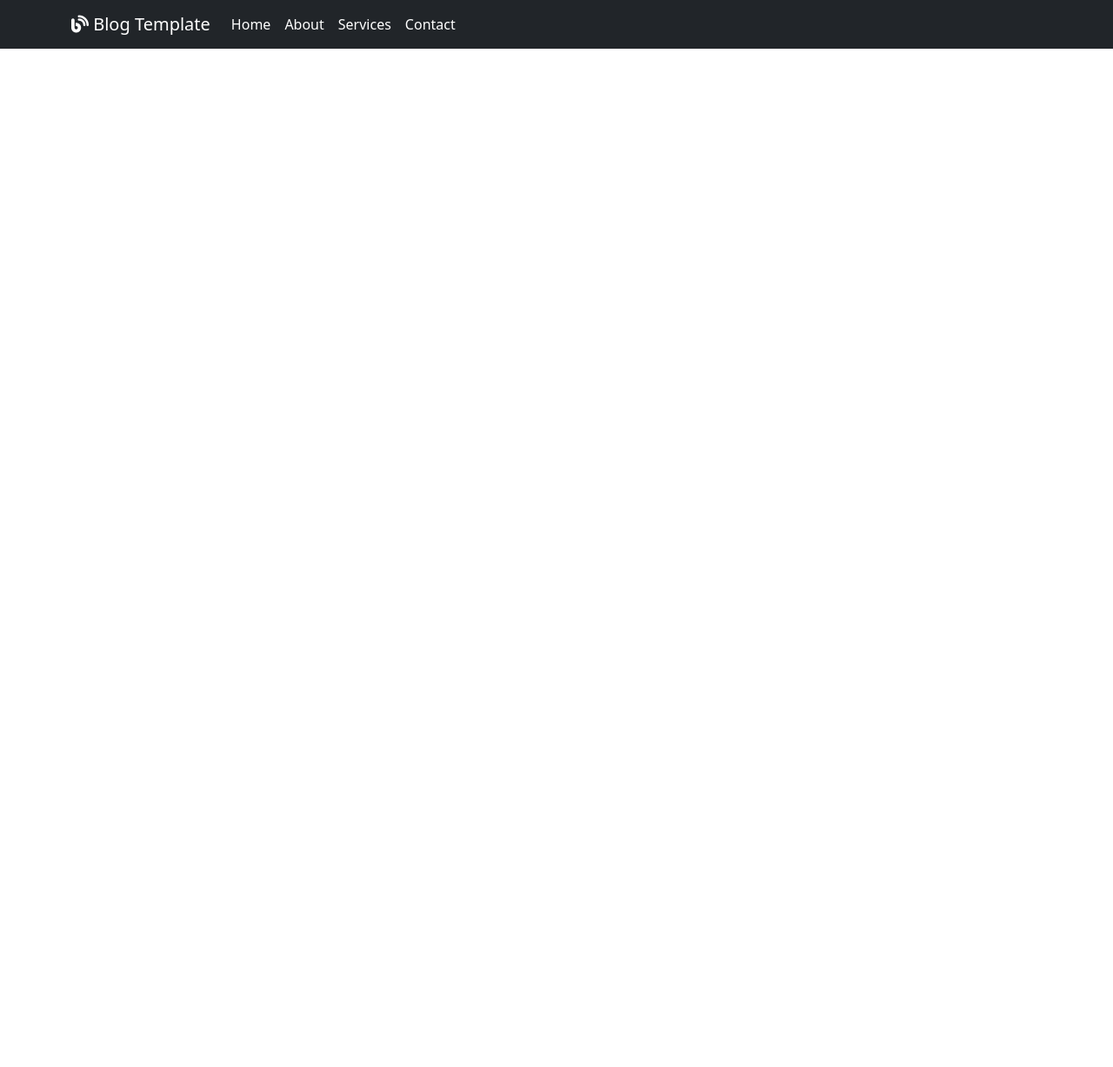
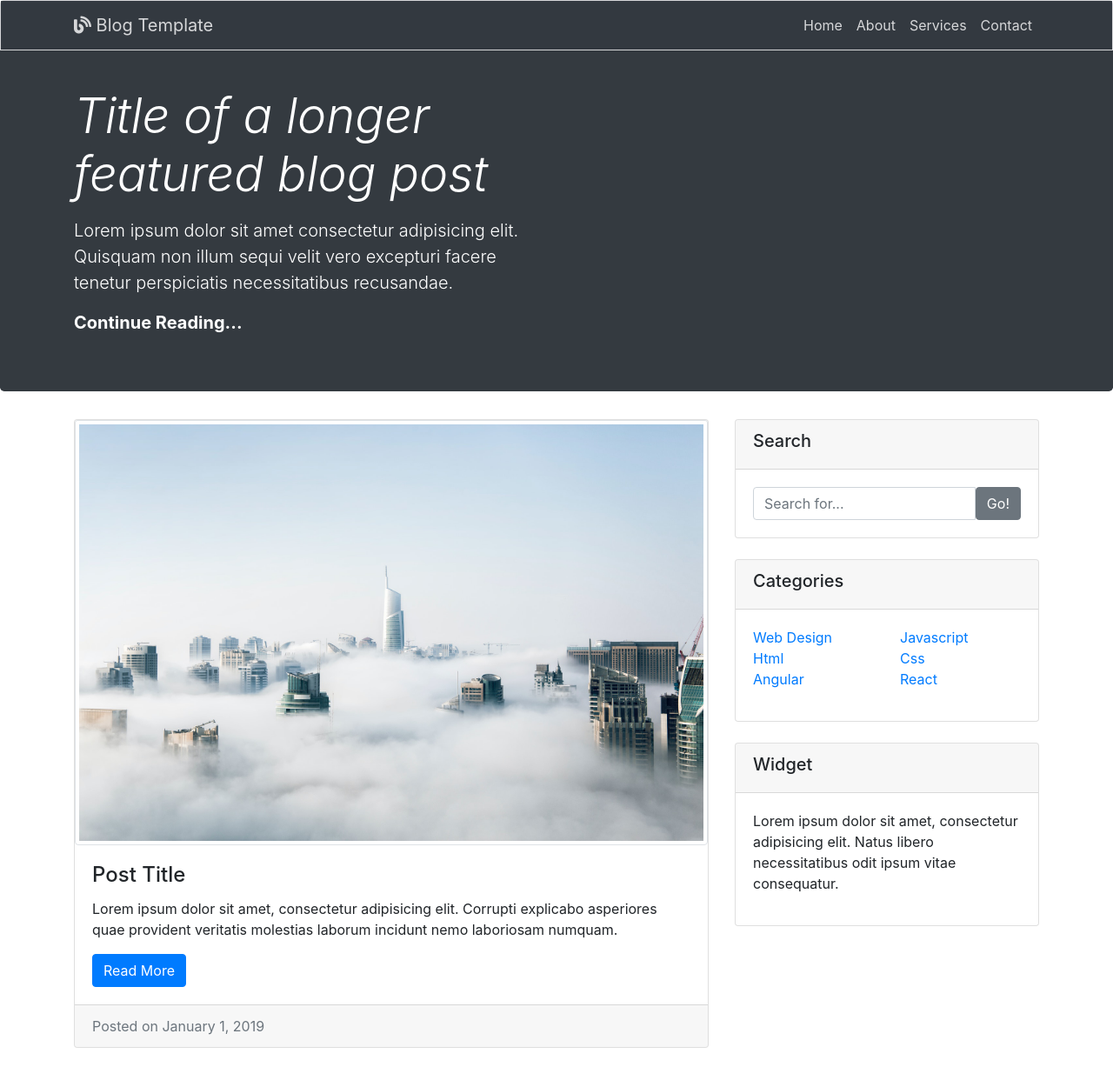
Before and after one commit to Sait-Bozteke/Bootstrap-Project, a plain HTML site: page index.html in a window 1280 px wide. Shown: the top 1227 px of the page at 87% size. Before the commit the page ends 800 px from the top, so only its background shows below. Drawn offline with nearby package versions, Linux system fonts and the light colour scheme.

Commit message:
file added

```diff
--- a/index.html
+++ b/index.html
@@ -1,54 +1,209 @@
-<!DOCTYPE html>
+<!doctype html>
 <html lang="en">
+
 <head>
-    <meta charset="UTF-8">
-    <meta http-equiv="X-UA-Compatible" content="IE=edge">
-    <meta name="viewport" content="width=device-width, initial-scale=1.0">
-    <title>Bootstrap Project</title>
-    <link href="https://cdn.jsdelivr.net/npm/bootstrap@5.1.3/dist/css/bootstrap.min.css" rel="stylesheet" integrity="sha384-1BmE4kWBq78iYhFldvKuhfTAU6auU8tT94WrHftjDbrCEXSU1oBoqyl2QvZ6jIW3" crossorigin="anonymous">
-    <script src="https://kit.fontawesome.com/6d842280ad.js" crossorigin="anonymous"></script>
+	<!-- Required meta tags -->
+	<meta charset="utf-8">
+	<meta name="viewport" content="width=device-width, initial-scale=1, shrink-to-fit=no">
 
+	<link rel="stylesheet" href="https://use.fontawesome.com/releases/v5.6.1/css/all.css"
+		integrity="sha384-gfdkjb5BdAXd+lj+gudLWI+BXq4IuLW5IT+brZEZsLFm++aCMlF1V92rMkPaX4PP" crossorigin="anonymous">
+
+	<!-- Bootstrap CSS -->
+	<link rel="stylesheet" href="https://stackpath.bootstrapcdn.com/bootstrap/4.1.3/css/bootstrap.min.css">
+
+	<link rel="stylesheet" href="style.css">
+
+	<title></title>
 </head>
+
 <body>
-<nav class="navbar navbar-expand-sm bg-dark navbar-dark fixed-top">
+
+	<nav class="navbar bg-dark navbar-expand-sm navbar-dark fixed-top">
 		<div class="container">
 			<a href="/" class="navbar-brand">
-        <i class="fa-solid fa-blog"></i>&nbsp;</i>Blog Template</a>
-    <button class="navbar-toggler" type="button" data-toggle="collapse" data-target="#navbarCollapse"></button>
+				<i class="fas fa-blog"></i>&nbsp;Blog Template
+			</a>
+
+			<button class="navbar-toggler" type="button" data-toggle="collapse" data-target="#navbarCollapse">
+				<span class="navbar-toggler-icon"></span>
+			</button>
+
 			<div id="navbarCollapse" class="collapse navbar-collapse">
 				<ul class="navbar-nav ml-auto">
 					<li class="nav-item">
-    <a href="/" class="nav-link active">Home</a>
+						<a href="#" class="nav-link active">
+							Home
+						</a>
 					</li>
 					<li class="nav-item">
-    <a href="/" class="nav-link active">About</a>
+						<a href="#" class="nav-link active">
+							About
+						</a>
 					</li>
 					<li class="nav-item">
-    <a href="/" class="nav-link active">Services</a>
+						<a href="#" class="nav-link active">
+							Services
+						</a>
 					</li>
 					<li class="nav-item">
-    <a href="/" class="nav-link active">Contact</a>
+						<a href="#" class="nav-link active">
+							Contact
+						</a>
 					</li>
+				</ul>
+			</div>
+
+		</div>
+	</nav>
+
+	<header>
+
+		<div class="jumbotron bg-dark text-white">
+			<div class="container">
+				<div class="col-md-6 px-0">
+					<h1 class="display-4 font-italic">
+						Title of a longer featured blog post
+					</h1>
+					<p class="lead my-3">
+						Lorem ipsum dolor sit amet consectetur adipisicing elit. Quisquam non illum sequi velit vero
+						excepturi facere tenetur perspiciatis necessitatibus recusandae.
+					</p>
+					<p class="lead mb-0">
+						<a href="#" class="text-white font-weight-bold">Continue Reading...</a>
+					</p>
+				</div>
+			</div>
+		</div>
+
+
+	</header>
+
+	<main>
+
+		<div class="container">
+			<div class="row">
+
+				<div class="col-md-8">
+
+					<div class="card mb-4">
+						<img src="img/1.1.jpg" class="card-img-top img-thumbnail" alt="">
+						<div class="card-body">
+							<h4 class="card-title">Post Title</h4>
+							<p class="card-text">
+								Lorem ipsum dolor sit amet, consectetur adipisicing elit. Corrupti explicabo asperiores
+								quae provident veritatis molestias laborum incidunt nemo laboriosam numquam.
+							</p>
+							<button type="button" class="btn btn-primary">Read More</button>
+						</div>
+						<div class="card-footer text-muted">
+							Posted on January 1, 2019
+						</div>
+					</div>
+
+					<div class="card mb-4">
+						<img src="img/1.2.jpg" class="card-img-top img-thumbnail" alt="">
+						<div class="card-body">
+							<h4 class="card-title">Post Title</h4>
+							<p class="card-text">
+								Lorem ipsum dolor sit amet, consectetur adipisicing elit. Corrupti explicabo asperiores
+								quae provident veritatis molestias laborum incidunt nemo laboriosam numquam.
+							</p>
+							<button type="button" class="btn btn-primary">Read More</button>
+						</div>
+						<div class="card-footer text-muted">
+							Posted on January 1, 2019
+						</div>
+					</div>
+
+					<div class="card mb-4">
+						<img src="img/1.3.jpg" class="card-img-top img-thumbnail" alt="">
+						<div class="card-body">
+							<h4 class="card-title">Post Title</h4>
+							<p class="card-text">
+								Lorem ipsum dolor sit amet, consectetur adipisicing elit. Corrupti explicabo asperiores
+								quae provident veritatis molestias laborum incidunt nemo laboriosam numquam.
+							</p>
+							<button type="button" class="btn btn-primary">Read More</button>
+						</div>
+						<div class="card-footer text-muted">
+							Posted on January 1, 2019
+						</div>
+					</div>
 
 
 
+				</div>
+				<div class="col-md-4">
+					<div class="card mb-4">
+						<div class="card-header">
+							<h5>Search</h5>
+						</div>
+						<div class="card-body">
+							<div class="input-group">
+								<input type="text" class="form-control" placeholder="Search for...">
+								<span class="input-group-btn">
+									<button type="button" class="btn btn-secondary">
+										Go!
+									</button>
+								</span>
+							</div>
 
+						</div>
+					</div>
+					<div class="card mb-4">
+						<div class="card-header">
+							<h5>Categories</h5>
+						</div>
+						<div class="card-body">
+							<div class="row">
+								<div class="col">
+									<ul class="list-unstyled">
+										<li><a href="#">Web Design</a></li>
+										<li><a href="#">Html</a></li>
+										<li><a href="#">Angular</a></li>
+									</ul>
+								</div>
+								<div class="col">
+									<ul class="list-unstyled">
+										<li><a href="#">Javascript</a></li>
+										<li><a href="#">Css</a></li>
+										<li><a href="#">React</a></li>
+									</ul>
+								</div>
+							</div>
 
-</ul>
+						</div>
+					</div>
+
+					<div class="card mb-4">
+						<div class="card-header">
+							<h5>Widget</h5>
+						</div>
+						<div class="card-body">
+							<p>
+								Lorem ipsum dolor sit amet, consectetur adipisicing elit. Natus libero necessitatibus
+								odit ipsum vitae consequatur.
+							</p>
+						</div>
+					</div>
 				</div>
 
 
 			</div>
-</nav>
+		</div>
 
 
 
+	</main>
 
+	<footer class="py-5 bg-dark text-white text-center">
+		Copyright © Your Website 2019
+	</footer>
 
+	<script src="https://code.jquery.com/jquery-3.3.1.min.js"></script>
+	<script src="https://cdnjs.cloudflare.com/ajax/libs/popper.js/1.14.3/umd/popper.min.js"></script>
+	<script src="https://stackpath.bootstrapcdn.com/bootstrap/4.1.3/js/bootstrap.min.js"></script>
+</body>
 
-
-
-
-    <script src="https://cdn.jsdelivr.net/npm/bootstrap@5.1.3/dist/js/bootstrap.bundle.min.js" integrity="sha384-ka7Sk0Gln4gmtz2MlQnikT1wXgYsOg+OMhuP+IlRH9sENBO0LRn5q+8nbTov4+1p" crossorigin="anonymous"></script>
-</body>
 </html>
--- /dev/null
+++ b/style.css
@@ -0,0 +1,7 @@
+.navbar{
+    opacity: 0.8;
+    border: 1px solid #fff;
+}
+.jumbotron{
+    padding-top: 100px;
+}
```
Also changed, not shown: img/1.1.jpg (added), img/1.2.jpg (added), img/1.3.jpg (added). Lines whose indentation alone changed are shown as unchanged.
